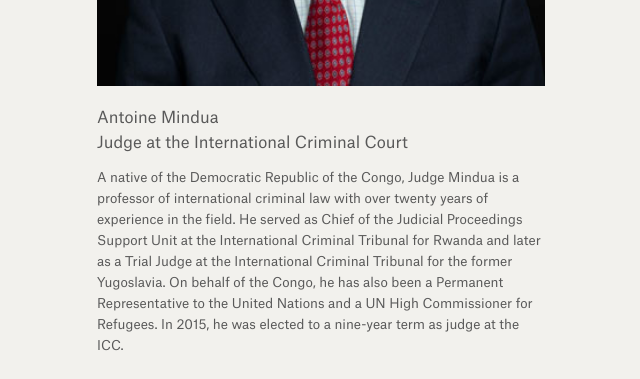
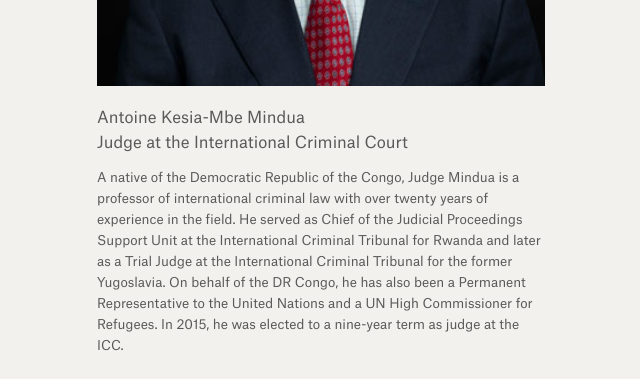
Before and after one commit to weights-and-measures/weights-and-measures.github.io, a Jekyll site: the page built from photographs.html, in a window 1280 px wide and 900 px high, scrolled down 28544 px. Shown: the part 150-529 px from the top of the window, without its empty margins (319-959 px from the left). Built offline with Jekyll 4.4.1, drawn with Linux system fonts in a browser that asks for light colours.

Commit message:
Updated D45

```diff
--- a/_photographs/d45.markdown
+++ b/_photographs/d45.markdown
@@ -1,12 +1,12 @@
 ---
-title: Antoine Mindua
+title: Antoine Kesia-Mbe Mindua
 date: 2016-12-29 19:52:00 Z
 position: 22
 ---
 
 ![antoine_mindua04.jpg](/uploads/antoine_mindua04.jpg)
 
-Antoine Mindua <br> Judge at the International Criminal Court
+Antoine Kesia-Mbe Mindua <br> Judge at the International Criminal Court
 
 
-A native of the Democratic Republic of the Congo, Judge Mindua is a professor of international criminal law with over twenty years of experience in the field. He served as Chief of the Judicial Proceedings Support Unit at the International Criminal Tribunal for Rwanda and later as a Trial Judge at the International Criminal Tribunal for the former Yugoslavia. On behalf of the Congo, he has also been a Permanent Representative to the United Nations and a UN High Commissioner for Refugees. In 2015, he was elected to a nine-year term as judge at the ICC.
+A native of the Democratic Republic of the Congo, Judge Mindua is a professor of international criminal law with over twenty years of experience in the field. He served as Chief of the Judicial Proceedings Support Unit at the International Criminal Tribunal for Rwanda and later as a Trial Judge at the International Criminal Tribunal for the former Yugoslavia. On behalf of the DR Congo, he has also been a Permanent Representative to the United Nations and a UN High Commissioner for Refugees. In 2015, he was elected to a nine-year term as judge at the ICC.
```
